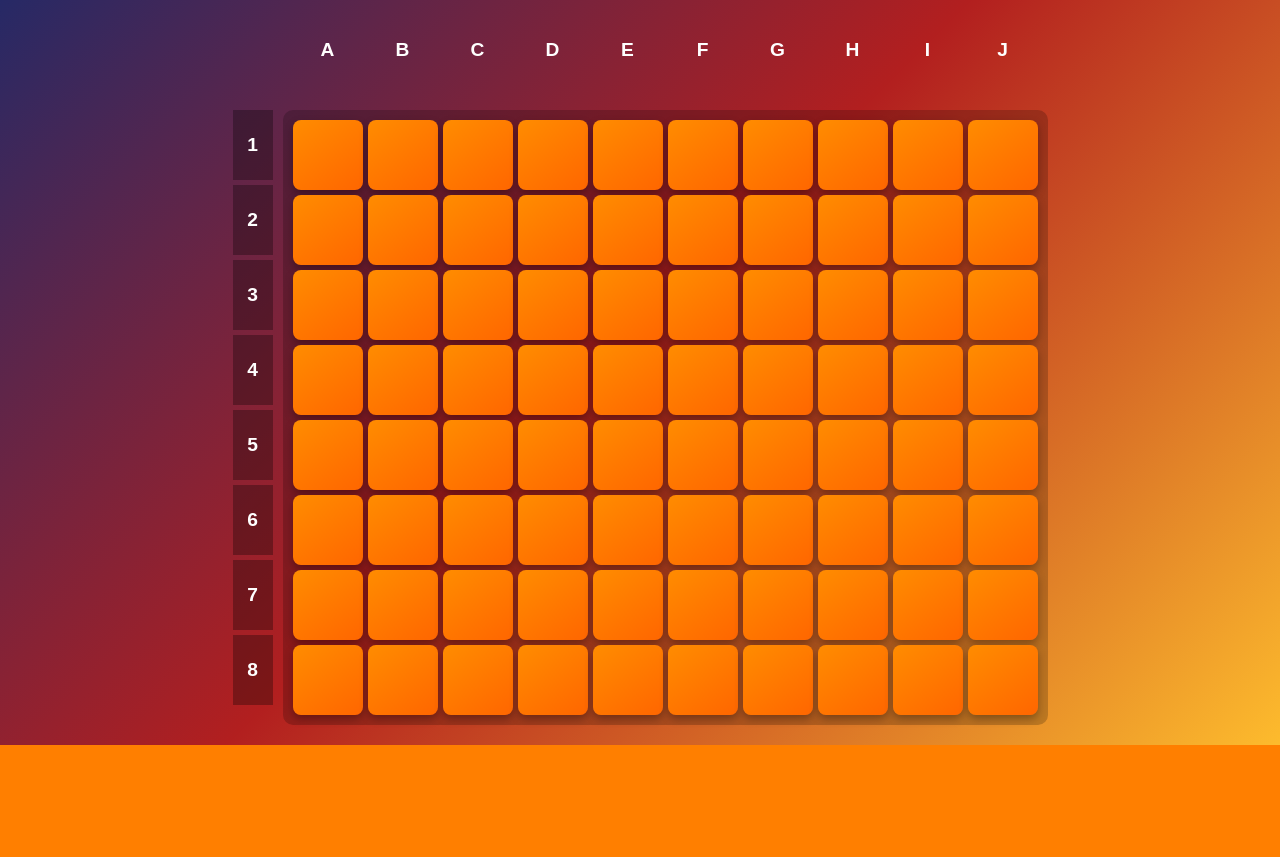
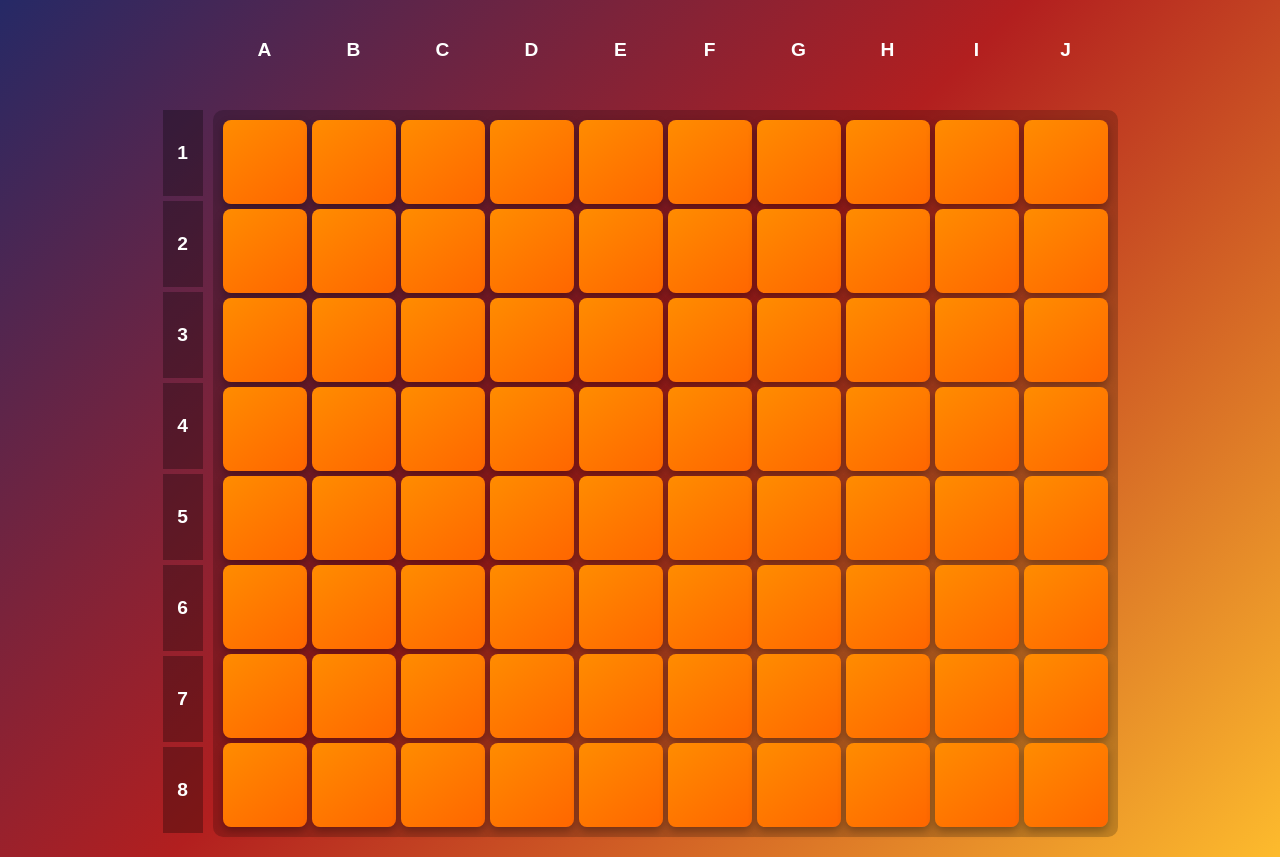
Before and after one commit to VIOldBoyVI/LaLa, a Flask app: page / in a window 1280 px wide. Shown: the part 85-942 px from the top of the page. Before the commit the page ends 830 px from the top, so only its background shows below. Run offline with Flask 3, Linux system fonts and the light colour scheme; data comes from the database, SQL or seed files in the repository; data that the repository does not hold is empty.

Commit message:
**Increase Cell and Row Label Sizes**
- Updated `.cell` height and width from 70px to 84px (20% increase)
- Updated `.row-label` height from 70px to 86px (23% increase)
- Adjusted `grid-template-columns` and `grid-template-rows` in `.board` to use 84px units
- Maintained consistent scaling for all visual elements across the game board

Improved visual consistency and usability with larger, more accessible interactive elements while preserving layout integrity.

```diff
--- a/templates/index.html
+++ b/templates/index.html
@@ -60,7 +60,7 @@
         }
 
         .row-label {
-            height: 70px;
+            height: 86px;
             width: 40px;
             display: flex;
             align-items: center;
@@ -73,8 +73,8 @@
 
         .board {
             display: grid;
-            grid-template-columns: repeat(10, 70px);
-            grid-template-rows: repeat(8, 70px);
+            grid-template-columns: repeat(10, 84px);
+            grid-template-rows: repeat(8, 84px);
             gap: 5px;
             background-color: rgba(0, 0, 0, 0.2);
             padding: 10px;
@@ -99,7 +99,7 @@
 
         .col-labels {
             display: grid;
-            grid-template-columns: repeat(10, 70px);
+            grid-template-columns: repeat(10, 84px);
             gap: 5px;
             margin-left: 50px;
             margin-bottom: 10px;
@@ -116,8 +116,8 @@
         }
 
         .cell {
-            width: 70px;
-            height: 70px;
+            width: 84px;
+            height: 84px;
             background: linear-gradient(145deg, #ff8c00, #ff6600);
             border: none;
             border-radius: 8px;
```
Also changed, not shown: 1 other file.
